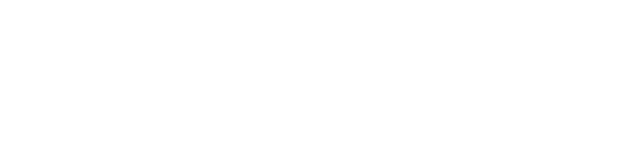
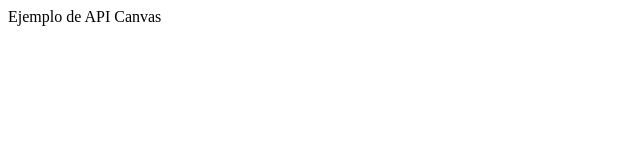
Before and after one commit to jesusvittee/intro-api-canvas, a plain HTML site: page index.html in a window 1280 px wide. Shown: the whole page, without its empty margins (0-640 px from the left). Drawn offline with Linux system fonts and the light colour scheme.

Commit message:
Plantilla HTML agregué texto

```diff
--- a/index.html
+++ b/index.html
@@ -6,6 +6,6 @@
     <title>Intro API Canvas</title>
 </head>
 <body>
-
+    Ejemplo de API Canvas
 </body>
 </html>
```
